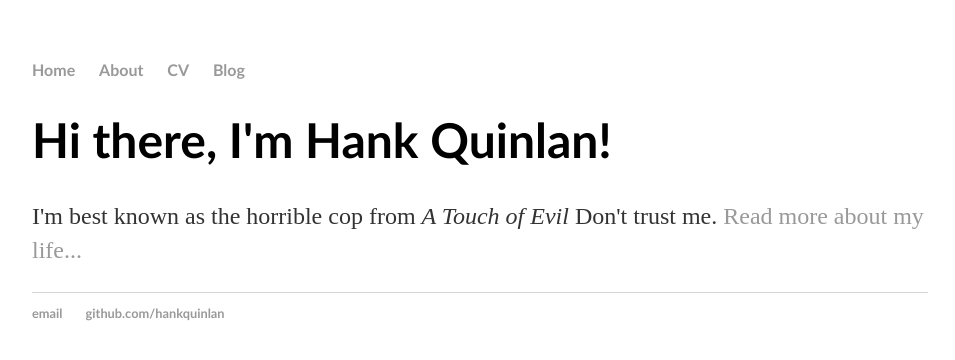
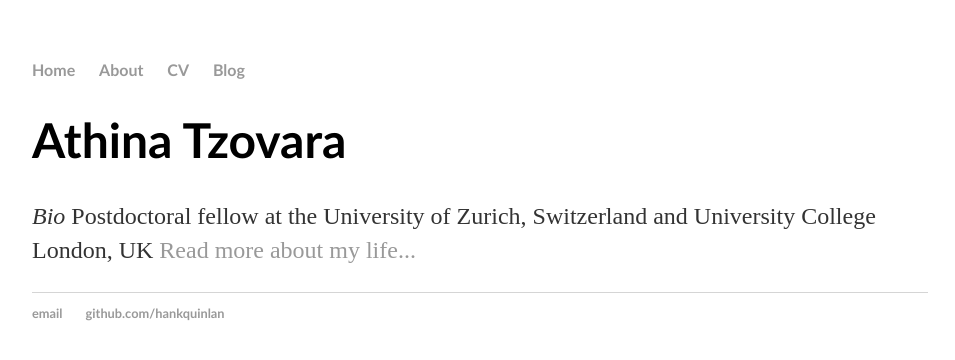
Before and after one commit to aath0/TryingOut, a Jekyll site: the page built from index.html, in a window 1280 px wide. Shown: the top 360 px of the page, without its empty margins (160-1115 px from the left). Built offline with Jekyll 4.4.1, drawn with Linux system fonts in a browser that asks for light colours.

Commit message:
Update index.html

```diff
--- a/index.html
+++ b/index.html
@@ -1,8 +1,8 @@
 ---
 layout: default
-title: Hank Quinlan, Horrible Cop
+title: Athina Tzovara
 ---
 <div class="blurb">
-	<h1>Hi there, I'm Hank Quinlan!</h1>
-	<p>I'm best known as the horrible cop from <em>A Touch of Evil</em> Don't trust me. <a href="/about">Read more about my life...</a></p>
+	<h1>Athina Tzovara</h1>
+	<p><em>Bio</em> Postdoctoral fellow at the University of Zurich, Switzerland and University College London, UK <a href="/about">Read more about my life...</a></p>
 </div><!-- /.blurb -->
```
